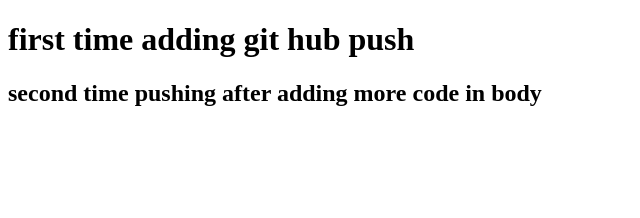
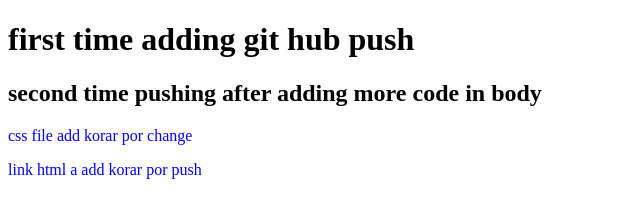
Before and after one commit to SM-Shubho/second-repo, a plain HTML site: page index.html in a window 1280 px wide. Shown: the whole page, without its empty margins (0-640 px from the left). Drawn offline with Linux system fonts and the light colour scheme.

Commit message:
css add ar por push

```diff
--- a/index.html
+++ b/index.html
@@ -5,9 +5,12 @@
     <meta http-equiv="X-UA-Compatible" content="IE=edge">
     <meta name="viewport" content="width=device-width, initial-scale=1.0">
     <title>My Second Githun Repo</title>
+    <link rel="stylesheet" href="style.css">
 </head>
 <body>
     <h1>first time adding git hub push</h1>
     <h2>second time pushing after adding more code in body</h2>
+    <p>css file add korar por change</p>
+    <p> link html a add korar por push</p>
 </body>
 </html>
--- /dev/null
+++ b/style.css
@@ -0,0 +1,3 @@
+p{
+    color: blue;
+}
```
